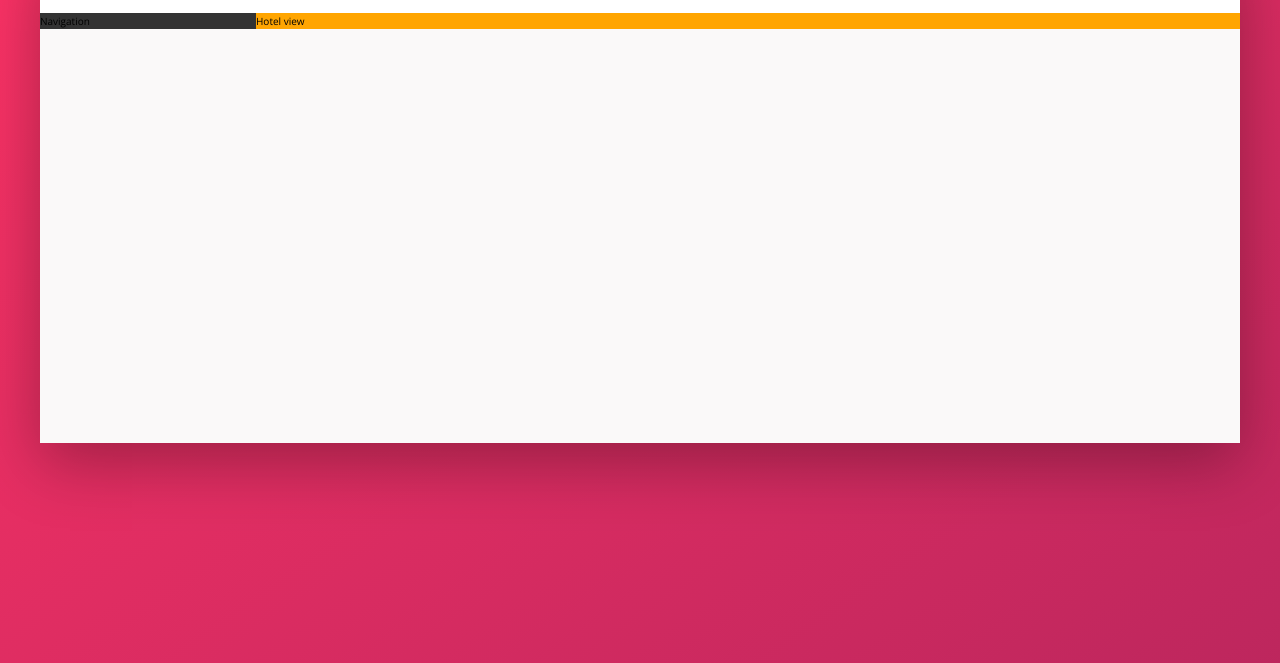
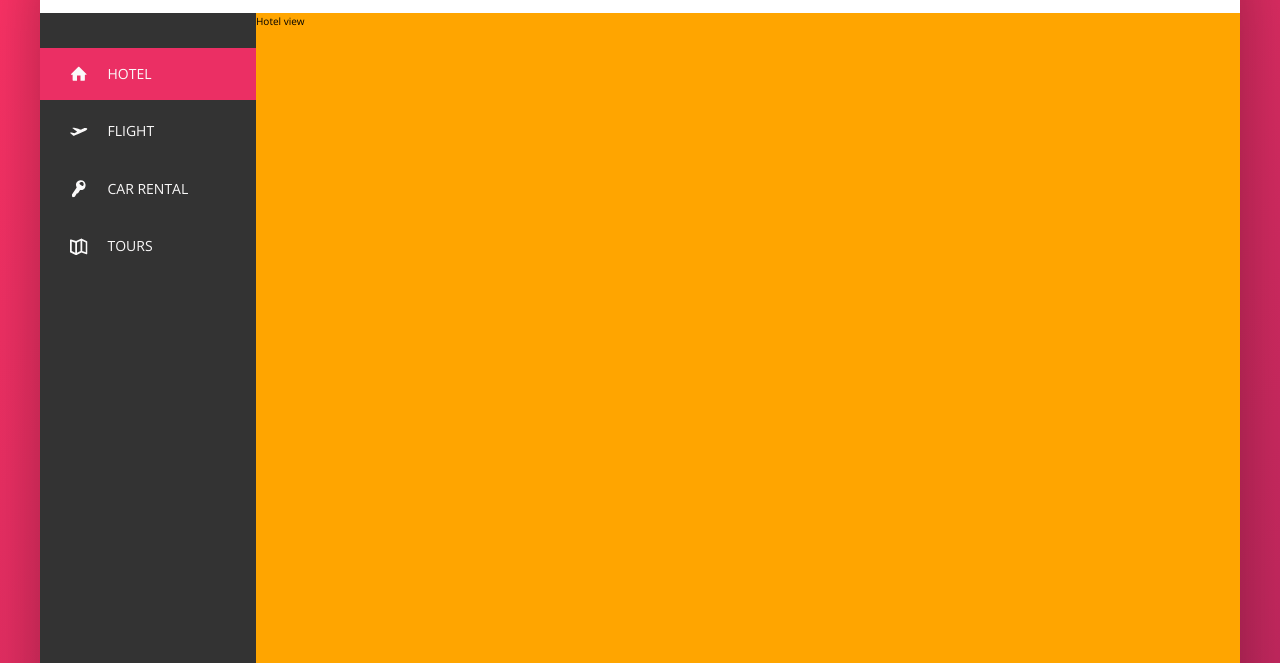
Before and after one commit to bagi24/travel-web-app, a website: page index.html in a window 1280 px wide. Shown: the part 137-800 px from the top of the page. Drawn offline with nearby package versions, Linux system fonts and the light colour scheme.

Commit message:
added sidebar component structure in html and styled

```diff
--- a/index.html
+++ b/index.html
@@ -56,7 +56,49 @@
       </header>
 
       <div class="content">
-        <nav class="sidebar">Navigation</nav>
+        <nav class="sidebar">
+          <ul class="side-nav">
+            <li class="side-nav__item side-nav__item--active">
+              <a href="#" class="side-nav__link">
+                <svg class="side-nav__icon">
+                  <use xlink:href="img/sprite.svg#icon-home"></use>
+                </svg>
+                <span>Hotel</span>
+              </a>
+            </li>
+
+            <li class="side-nav__item">
+              <a href="#" class="side-nav__link">
+                <svg class="side-nav__icon">
+                  <use xlink:href="img/sprite.svg#icon-aircraft-take-off"></use>
+                </svg>
+                <span>Flight</span>
+              </a>
+            </li>
+
+            <li class="side-nav__item">
+              <a href="#" class="side-nav__link">
+                <svg class="side-nav__icon">
+                  <use xlink:href="img/sprite.svg#icon-key"></use>
+                </svg>
+                <span>Car rental</span>
+              </a>
+            </li>
+
+            <li class="side-nav__item">
+              <a href="#" class="side-nav__link">
+                <svg class="side-nav__icon">
+                  <use xlink:href="img/sprite.svg#icon-map"></use>
+                </svg>
+                <span>Tours</span>
+              </a>
+            </li>
+          </ul>
+
+          <div class="legal">
+            &copy; 2024 by travelApp. All rights reserved.
+          </div>
+        </nav>
         <main class="hotel-view">Hotel view</main>
       </div>
     </div>
--- a/sass/_components.scss
+++ b/sass/_components.scss
@@ -112,3 +112,72 @@
     margin-right: 1rem;
   }
 }
+
+//side Navigation
+
+.side-nav {
+  font-size: 1.4rem;
+  list-style: none;
+  margin-top: 3.5rem;
+
+  &__item {
+    position: relative;
+
+    &:not(:last-child) {
+      margin-bottom: 0.5rem;
+    }
+  }
+
+  &__item::before {
+    content: "";
+    position: absolute;
+    left: 0;
+    top: 0;
+    height: 100%;
+    width: 3px;
+    background-color: var(--color-primary);
+    transform: scaleY(0);
+    // transform-origin: bottom;
+    transition: transform 0.2s,
+      width 0.4s cubic-bezier(1, 0, 0, 1) 0.2s backround-color 0.1s;
+  }
+
+  &__item:hover::before,
+  &__item--active::before {
+    transform: scaleY(1);
+    width: 100%;
+  }
+
+  &__item:active::before {
+    background-color: var(--color-primary-light);
+  }
+
+  &__link:link,
+  &__link:visited {
+    color: var(--color-gray-light-1);
+    text-decoration: none;
+    text-transform: uppercase;
+    display: block;
+    padding: 1.5rem 3rem;
+    position: relative;
+    z-index: 10;
+    display: flex;
+    align-items: center;
+  }
+
+  &__icon {
+    width: 1.75rem;
+    height: 1.75rem;
+    margin-right: 2rem;
+    fill: currentColor;
+  }
+}
+
+//Legal text
+
+.legal {
+  font-size: 1.2rem;
+  text-align: center;
+  padding: 2.5rem;
+  color: var(--color-gray-light-4);
+}
--- a/sass/_layout.scss
+++ b/sass/_layout.scss
@@ -24,10 +24,14 @@
   background-color: var(--color-gray-dark-1);
 
   flex: 0 0 18%;
+  display: flex;
+  flex-direction: column;
+  justify-content: space-between;
 }
 
 .hotel-view {
   background-color: #fff;
   background-color: orange;
+  height: 80rem;
   flex: 1;
 }
```
Also changed, not shown: css/style.css.
